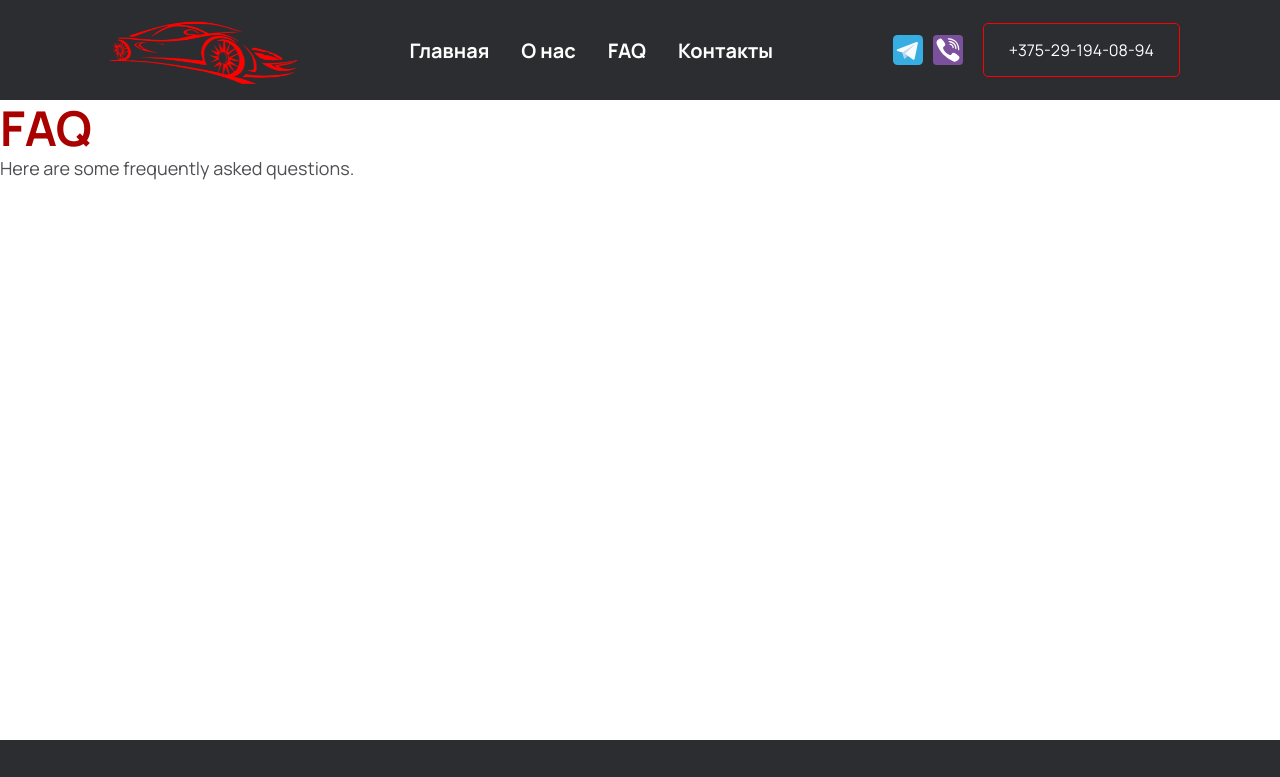
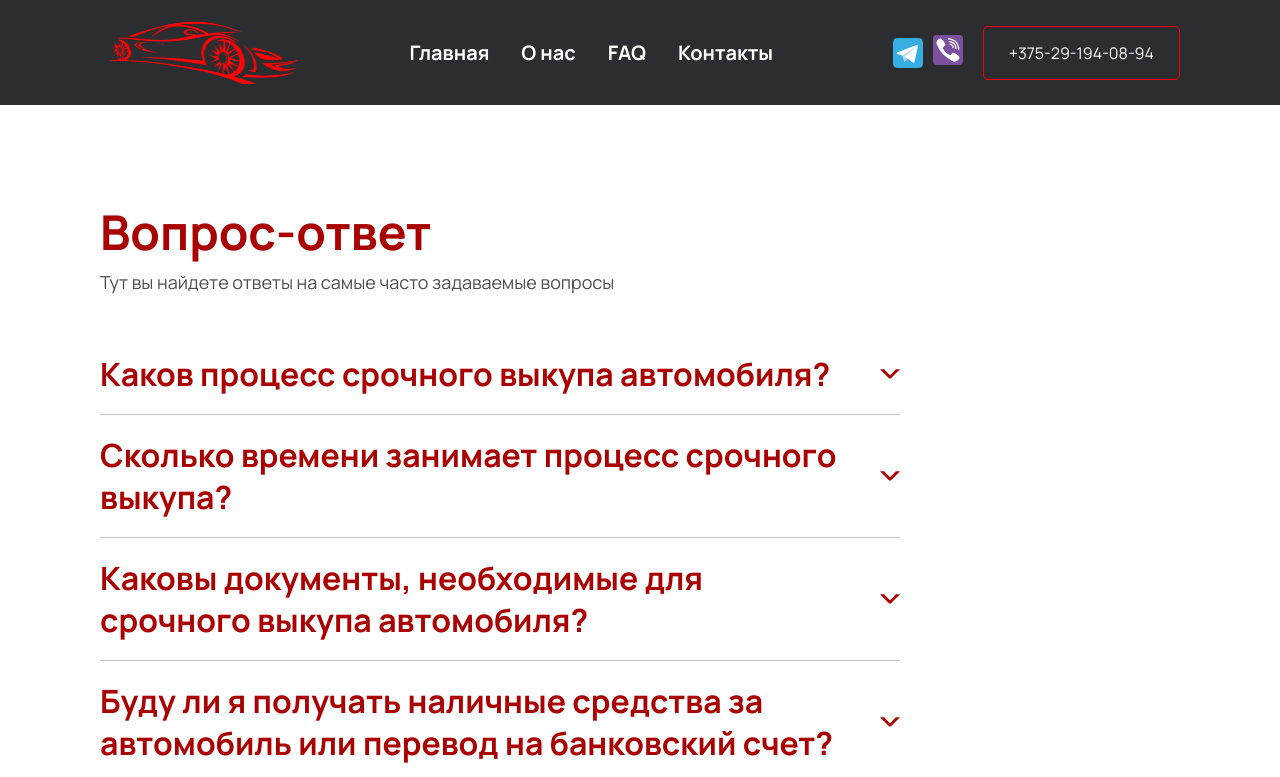
Before and after one commit to Valdismin/auto-lending, a Next.js app: page /faq in a window 1280 px wide. Shown: the top 777 px of the page. Built offline with nearby package versions, Linux system fonts and the light colour scheme.

Commit message:
add faq page and fix form styles

```diff
--- a/src/app/faq/page.jsx
+++ b/src/app/faq/page.jsx
@@ -1,8 +1,23 @@
+import {questions} from "@/mocks/questions";
+import './page.scss';
+import {AccordionQuestion} from "@/components/accordionQuestion/accordionQuestion";
+
+
 export default function FaqPage() {
     return (
-        <div>
-        <h1>FAQ</h1>
-        <p>Here are some frequently asked questions.</p>
+        <div className='container faq-wrapper'>
+            <div className='heading-wrapper'>
+                <h1 className='header'>Вопрос-ответ</h1>
+                <p className='description'>Тут вы найдете ответы на самые часто задаваемые вопросы</p>
+            </div>
+
+            <div>
+                {questions.map((question, index) => {
+                    return (
+                        <AccordionQuestion question={question} key={index}/>
+                    );
+                })}
+            </div>
         </div>
     );
 }
--- /dev/null
+++ b/src/app/faq/page.scss
@@ -0,0 +1,22 @@
+@import '../../app/mixins.scss';
+.faq-wrapper {
+  display: flex;
+  justify-content: space-between;
+  flex-wrap: wrap;
+  padding-bottom: 100px;
+  padding-top: 150px;
+  @include respond-to(xxl) {
+    padding-top: 80px;
+  }
+  .heading-wrapper {
+    padding-top: 19px;
+    max-width: 589px;
+    width: 100%;
+    @include respond-to(xxl) {
+      margin-bottom: 40px;
+    }
+    .header {
+      margin-bottom: 10px;
+    }
+  }
+}
--- a/src/app/globals.scss
+++ b/src/app/globals.scss
@@ -164,7 +164,6 @@ a {
 }
 
 .input {
-  background: #dddddd;
   border: none;
   border-radius: 8px;
   color: var(--text-dark);
@@ -173,13 +172,14 @@ a {
   max-width: 380px;
   padding: 0 16px;
   width: 100%;
+  font-family: Manrope, sans-serif;
+  font-size: 16px;
   &:focus {
     outline: none;
   }
 }
 
 .textarea {
-  background: #dddddd;
   max-width: 380px;
   border: none;
   border-radius: 8px;
@@ -189,6 +189,9 @@ a {
   padding: 16px 20px;
   width: 100%;
   resize: none;
+  font-size: 16px;
+  font-weight: 500;
+  font-family: Manrope, sans-serif;
   &:focus {
     outline: none;
   }
--- /dev/null
+++ b/src/components/accordionQuestion/AccordionQuestion.jsx
@@ -0,0 +1,20 @@
+'use client'
+import './accordionQuestion.scss';
+import {useState} from "react";
+import Image from "next/image";
+import arrow from "../../../public/arrow.svg";
+
+export const AccordionQuestion = ({question}) => {
+    const [isOpen, setIsOpen] = useState(false);
+    const setOpen = () => setIsOpen(!isOpen);
+    return (
+        <div className='question-wrapper'>
+            <div className={`title-wrapper ${isOpen ? 'open' : ''}`} onClick={setOpen}>
+                <h2 className='title'>{question.title}</h2>
+                <Image className='arrow' src={arrow} width='20' height="14"/>
+            </div>
+
+            <p className={`answer ${isOpen ? 'open' : ''}`}>{question.answer}</p>
+        </div>
+    )
+}
--- /dev/null
+++ b/src/components/accordionQuestion/accordionQuestion.scss
@@ -0,0 +1,43 @@
+@import '../../app/mixins.scss';
+
+.question-wrapper {
+  max-width: 588px;
+  width: 100% !important;
+  padding: 19px 0;
+  border-bottom: 1px solid #c3c4c6;
+  @include respond-to(xxl) {
+    max-width: 800px;
+  }
+  &:last-child {
+    border-bottom: none;
+  }
+
+  .title-wrapper {
+    display: flex;
+    justify-content: space-between;
+    align-items: center;
+    cursor: pointer;
+    &.open {
+      .arrow {
+        transform: rotate(180deg);
+      }
+    }
+    .title {
+      margin-right: 20px;
+    }
+  }
+
+  .answer {
+    display: none;
+    padding-right: 10px;
+    padding-top: 15px;
+    padding-bottom: 11px;
+    color: #4e4f52;
+    font-size: 18px;
+    font-weight: 400;
+    line-height: 28px;
+    &.open {
+        display: block;
+    }
+  }
+}
--- a/src/components/header/DesktopHeader.jsx
+++ b/src/components/header/DesktopHeader.jsx
@@ -8,7 +8,7 @@ export const DesktopHeader = () => {
     return (
         <header className="desktop-header-wrapper">
             <div className='container'>
-                <Image src={logo} alt="Logo" width={200} height={80} className="header-logo"/>
+                <a href="/"><Image src={logo} alt="Logo" width={200} height={80} className="header-logo"/></a>
                 <nav>
                     <ul className="navigation-links-wrapper">
                         <li className="link">
@@ -28,9 +28,10 @@ export const DesktopHeader = () => {
                 <div className="contacts-wrapper">
                     <div className="icons-wrapper">
                         <Image src={telegram} alt="Phone" width={30} height={30} className="icon"/>
-                        <Image src={viber} alt="Phone" width={30} height={30} className="icon"/>
+                        <a href="viber://chat?number=%2B375291940894"><Image src={viber} alt="Phone" width={30} height={30} className="icon"/></a>
                     </div>
-                    <span className="phone-number">+375-29-194-08-94</span>
+
+                    <span className="phone-number"><a href="tel:+375-29-194-08-94">+375-29-194-08-94</a></span>
                 </div>
             </div>
         </header>
--- a/src/components/header/MobileHeader.jsx
+++ b/src/components/header/MobileHeader.jsx
@@ -28,7 +28,7 @@ export const MobileHeader = () => {
     return (
         <header className={`mobile-header-wrapper`}>
             <div className='container'>
-                <Image src={logo} alt="Logo" width={200} height={80} className="header-logo"/>
+                <a href="/"><Image src={logo} alt="Logo" width={200} height={80} className="header-logo"/></a>
                 <nav className={`nav-menu ${open ? 'is-opened header-footer-paddings' : ''}`}>
                     <ul className="navigation-links-wrapper">
                         <li className="link">
--- /dev/null
+++ b/src/mocks/questions.js
@@ -0,0 +1,30 @@
+export const questions = [
+    {
+        title: 'Каков процесс срочного выкупа автомобиля?',
+        answer: 'Процесс срочного выкупа обычно начинается с вашего запроса или заявки на оценку автомобиля. Затем вы обсуждаете условия с представителем компании, после чего происходит оценка автомобиля посредством телефонного звонка или через мессенджеры, такие как WhatsApp, Viber или Telegram. От вас потребуется предоставить точную информацию и фотографии транспортного средства. Если все устраивает, заключается договор, и вы получаете деньги за автомобиль. Однако, в случаях, когда автомобиль перенес серьезные аварии или имеет технические неисправности, необходимо провести личный осмотр и диагностику транспортного средства.'
+    },
+    {
+        title: 'Сколько времени занимает процесс срочного выкупа?',
+        answer: 'Время, необходимое для срочного выкупа, может варьироваться в зависимости от компании и вашей готовности предоставить необходимые документы. Однако обычно процесс занимает от нескольких часов до нескольких дней.'
+    },
+    {
+        title: 'Каковы документы, необходимые для срочного выкупа автомобиля?',
+        answer: ' Обычно требуются документы, подтверждающие владение автомобилем (например, свидетельство о регистрации автомобиля), а также ваш личный идентификационный документ (паспорт или водительское удостоверение).'
+    },
+    {
+        title: 'Буду ли я получать наличные средства за автомобиль или перевод на банковский счет?',
+        answer: 'Это может зависеть от политики компании по выкупу. Многие компании предлагают оба варианта, и вы можете выбрать наиболее удобный для себя.'
+    },
+    {
+        title: 'Как определяется стоимость моего автомобиля?',
+        answer: 'Стоимость вашего автомобиля обычно определяется на основе его состояния, пробега, года выпуска и рыночной цены схожих автомобилей.'
+    },
+    {
+        title: 'Могу ли я продать автомобиль, если он находится в кредите?',
+        answer: 'Да, но вы должны будете сначала погасить кредит и получить от банка или финансовой компании разрешение на продажу автомобиля.'
+    },
+    {
+        title: 'Каковы преимущества срочного выкупа автомобиля по сравнению с продажей частному лицу?',
+        answer: ' Срочный выкуп обычно происходит быстрее и безопаснее, вы избегаете неудобств связанных с поиском покупателя, оформлением документов и торговлей.'
+    },
+]
```
Also changed, not shown: src/components/form/form.scss (+9 -0 lines), public/arrow.svg (added).
